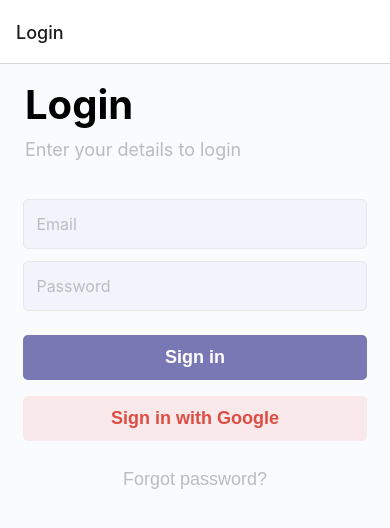
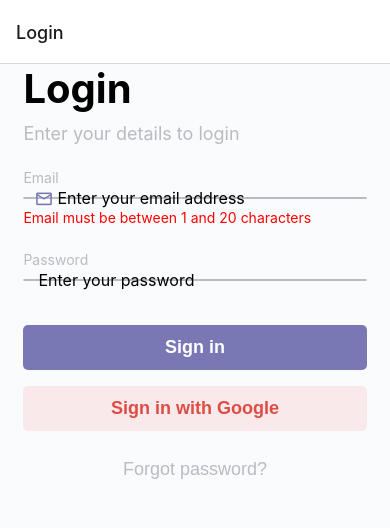
Before and after one commit to wiktoriakeller/go-code, a React Native app in the folder src/mobile/: screen /Login in a window 390 px wide. Shown: the top 528 px of the page. Built offline with nearby package versions, Linux system fonts and the light colour scheme.

Commit message:
#19 Add generic validation setup

```diff
--- a/src/mobile/components/CustomInput.tsx
+++ /dev/null
@@ -1,47 +0,0 @@
-import { View, TextInput, StyleSheet, TextInputProps } from "react-native"
-import colors from "../styles/colors"
-
-interface ICustomInputProps extends TextInputProps {
-  label: string;
-}
-
-const CustomInput = (props: ICustomInputProps) => {
-  return (
-    <View style={styles.container}>
-      <View>{props.label}</View>
-      <TextInput
-        {...props}
-        style={styles.input}
-      />
-    </View>
-  )
-}
-
-const styles = StyleSheet.create({
-  container: {
-    backgroundColor: colors.light,
-    width: "88%",
-
-    borderColor: colors.lightGrey,
-    borderWidth: 1,
-    borderRadius: 5,
-
-    paddingHorizontal: 12,
-    marginVertical: 6,
-    height: 50,
-    textAlign: "center"
-  },
-  label: {
-    marginVertical: 5,
-    fontSize: 14,
-    color: colors.grey
-  },
-  input: {
-    flex: 1,
-    color: colors.grey,
-    justifyContent: "flex-start",
-    fontSize: 16
-  }
-});
-
-export { ICustomInputProps, CustomInput };
--- /dev/null
+++ b/src/mobile/components/CustomInputForm.tsx
@@ -0,0 +1,135 @@
+import { View, TextInput, Text, StyleSheet, TextInputProps, NativeSyntheticEvent, TextInputFocusEventData } from "react-native";
+import React, { useState, useEffect } from "react";
+import Icon from "react-native-vector-icons/MaterialCommunityIcons";
+import colors from "../styles/colors";
+
+interface ICustomInputProps extends TextInputProps {
+  label: string;
+  validators: ValidationFunc[];
+  error: IValidationError;
+  iconName?: string;
+}
+
+interface IValidationError {
+  message: string;
+  setMessage: React.Dispatch<React.SetStateAction<string>>;
+}
+
+type ValidationFunc = (value: string) => [boolean, string];
+
+const CustomInputForm = (props: ICustomInputProps) => {
+  const [isFocused, setIsFocused] = useState(false);
+
+  useEffect(() => {
+    console.warn(props.value);
+    if(props.validators !== null) {
+      for(const validator of props.validators) {
+        const result = validator(props.value);
+        console.warn(result);
+        if(!result[0]) {
+          props.error.setMessage(result[1]);
+          break;
+        }
+      }
+    }
+  },
+  [props.value])
+
+  const getBorderColor = (): string => {
+    if(props.error.message.length > 0 && isFocused) {
+      return colors.red;
+    }
+    else if(isFocused) {
+      return colors.primary;
+    }
+
+    return colors.grey;
+  };
+
+  return (
+    <View style={styles.container}>
+      <Text style={styles.label}>{props.label}</Text>
+      <View style={[styles.inputContainer,
+          {
+            borderColor: getBorderColor()
+          }]}>
+
+        { props.iconName !== null
+          ? <Icon style={styles.icon} name={props.iconName}/>
+          : <View/>
+        }
+
+        <TextInput
+          {...props}
+
+          onFocus={(e) => {
+            if(props.onFocus) {
+              props.onFocus(e);
+            }
+
+            setIsFocused(true);
+          }}
+
+          onBlur={(e) => {
+            if(props.onBlur) {
+              props.onBlur(e);
+            }
+
+            setIsFocused(false);
+          }}
+
+          style={styles.input}
+        />
+      </View>
+
+      { props.error.message.length > 0
+        ? <Text style={styles.errorMessage}>{props.error.message}</Text>
+        : <View/>
+      }
+    </View>
+  )
+}
+
+const styles = StyleSheet.create({
+  container: {
+    width: "88%",
+  },
+  inputContainer: {
+    flex: 0,
+    justifyContent: "flex-start",
+    alignItems: "center",
+    flexDirection: "row",
+    textAlign: "center",
+    width: "100%",
+
+    borderWidth: 1,
+    borderRadius: 5,
+    paddingHorizontal: 10,
+    marginVertical: 6,
+    height: 50,
+
+    borderColor: colors.lightGrey,
+    backgroundColor: colors.light
+  },
+  icon: {
+    fontSize: 19,
+    color: colors.primary
+  },
+  label: {
+    marginVertical: 5,
+    fontSize: 14,
+    color: colors.grey
+  },
+  input: {
+    color: colors.black,
+    fontSize: 16,
+    paddingHorizontal: 4
+  },
+  errorMessage: {
+    color: colors.red,
+    fontSize: 14,
+    marginTop: 4
+  }
+});
+
+export { ICustomInputProps, IValidationError, ValidationFunc, CustomInputForm };
--- a/src/mobile/pages/SignInPage.tsx
+++ b/src/mobile/pages/SignInPage.tsx
@@ -1,25 +1,45 @@
 import { View, Text, StyleSheet, GestureResponderEvent } from "react-native"
 import React, { useState } from "react"
-import { ICustomInputProps, CustomInput } from "../components/CustomInput";
+import { ICustomInputProps, IValidationError, CustomInputForm, ValidationFunc } from "../components/CustomInputForm";
 import { IButtonProps, CustomButton } from "../components/CustomButton";
 import colors from "../styles/colors";
-import { NavigationContainer } from '@react-navigation/native';
-import { createNativeStackNavigator } from '@react-navigation/native-stack';
+import { validateLength } from "./validators";
 
 const SignInPage = ({ navigation  }) => {
   const [email, setEmail] = useState("");
-  const emailInput = {
-    text: email,
-    placeholder: "Email",
-    secureText: false,
+  const [emailErrorMessage, setEmailErrorMessage] = useState("");
+  const emailValidators = [
+    (value: string) => validateLength(value, 1, 20, "Email must be between 1 and 20 characters")
+  ];
+
+  const emailInput: ICustomInputProps = {
+    value: email,
+    secureTextEntry: false,
+    placeholder: "Enter your email address",
+    label: "Email",
+    iconName: "email-outline",
+    validators: emailValidators,
+    error: {
+      message: emailErrorMessage,
+      setMessage: setEmailErrorMessage
+    },
     onChangeText: (value: string) => setEmail(value)
   };
 
   const [password, setPassword] = useState("");
+  const [passwordErrorMessage, setPasswordErrorMessage] = useState("");
+  const passwordValidators: ValidationFunc[] = [];
+
   const passwordInput: ICustomInputProps = {
     value: password,
-    placeholder: "Password",
     secureTextEntry: true,
+    placeholder: "Enter your password",
+    label: "Password",
+    validators: passwordValidators,
+    error: {
+      message: passwordErrorMessage,
+      setMessage: setPasswordErrorMessage
+    },
     onChangeText: (value: string) => setPassword(value)
   };
 
@@ -66,8 +86,8 @@ const SignInPage = ({ navigation  }) => {
         <Text style={styles.subText}>Enter your details to login</Text>
       </View>
       <View style={styles.inputContainer}>
-        <CustomInput {...emailInput} />
-        <CustomInput {...passwordInput} />
+        <CustomInputForm {...emailInput} />
+        <CustomInputForm {...passwordInput} />
         <View style={{ marginBottom: 10 }}/>
         <CustomButton {...loginButton} />
         <CustomButton {...signInGoogleButton} />
@@ -82,15 +102,14 @@ const styles = StyleSheet.create({
     flex: 1,
     backgroundColor: colors.background
   },
-  textContainer: {
-    marginLeft: 25,
-    marginTop: '4%',
-    marginBottom: '6%'
-  },
   inputContainer: {
     flex: 1,
     alignItems: "center",
-    justifyContent: "flex-start",
+    justifyContent: "flex-start"
+  },
+  textContainer: {
+    marginLeft: "6%",
+    marginBottom: 10
   },
   titleText: {
     color: colors.black,
--- /dev/null
+++ b/src/mobile/pages/validators.ts
@@ -0,0 +1,9 @@
+const validateLength = (value: string, minLength: number, maxLength: number, errorMessage: string): [boolean, string] => {
+    if(value.length >= minLength && value.length <= maxLength) {
+        return [true, ""];
+    }
+
+    return [false, errorMessage];
+}
+
+export { validateLength };
--- a/src/mobile/styles/colors.ts
+++ b/src/mobile/styles/colors.ts
@@ -9,7 +9,8 @@ const colors = {
   black: "black",
   lightOrange: "#fae9ea",
   orange: "#dd4d44",
-  light: '#f3f4fb'
+  light: '#f3f4fb',
+  red: 'red'
 }
 
 export default colors;
--- a/src/mobile/tsconfig.json
+++ b/src/mobile/tsconfig.json
@@ -1,6 +1,6 @@
 {
   "extends": "expo/tsconfig.base",
   "compilerOptions": {
-    "strict": false
+    "strict": true
   }
 }
```
